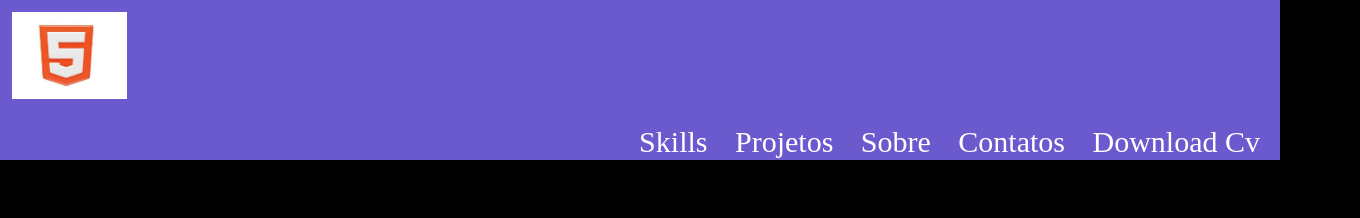
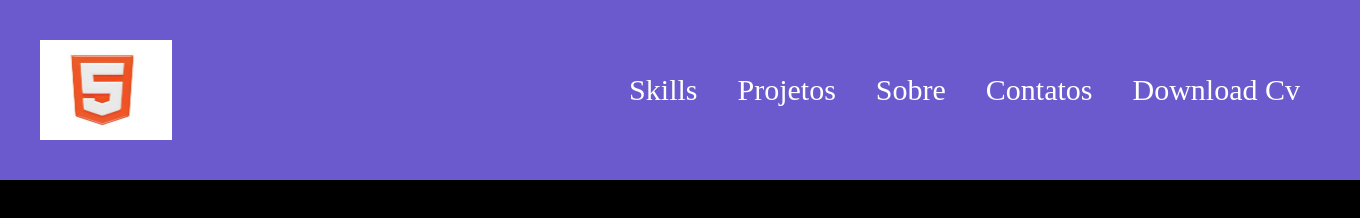
Before and after one commit to ddpooI7/portif-lio-jean, a plain HTML site: page index.html in a window 1280 px wide. Shown: the whole page, 1360 px wide, since content can reach past the window. Drawn offline with Linux system fonts and the light colour scheme.

Commit message:
Add files via upload
Signed-off-by: ddpooI7 <r6contaprincipal1@gmail.com>

```diff
--- a/index.html
+++ b/index.html
@@ -9,7 +9,7 @@
 <body class="body">
     <header class="header">
             <div class="logohtml">
-                <img src="assets/img/logo html.jpeg" alt="logohtml" class="logohtml">
+                <img src="assets/img/logo html.jpeg" alt="logohtml" class="logo-img">
             </div>
         <nav class="link">
              <a href="" class="link" lang="en">Skills</a>
--- a/style.css
+++ b/style.css
@@ -1,13 +1,27 @@
 .logohtml{
-    width: 30%;
-    text-align: left;
-    padding: 6px;
+    display: flex;
+    align-items: flex-start;
+}
+.logo-img {
+    max-height: 100px; /* ou o tamanho que quiser */
+    height: auto;
+    width: auto;
 }
 
 .header{
     background-color: slateblue;
     width: 100%;
     height: 160px;
+    display: flex;
+    justify-content: space-between; /* separa a logo e os links */
+    align-items: center;           /* centraliza verticalmente */
+    padding: 10px 40px;                /* espaço interno opcional */
+}
+
+nav.link {
+    display: flex;
+    align-items: center; /* centraliza links verticalmente */
+    gap: 20px; /* espaçamento entre links */
 }
 
 .link{
@@ -15,15 +29,16 @@
     text-decoration: none;
     font-size: 30px;
     padding: 10px;
-
-    text-align: right;
 }
 
-.html, body{
+.html{
     margin: 0;
     padding: 0;
     height: 100%;
 }
 body{
     background-color: black;
+    margin: 0;
+    padding: 0;
+    height: 100%;
 }
```
